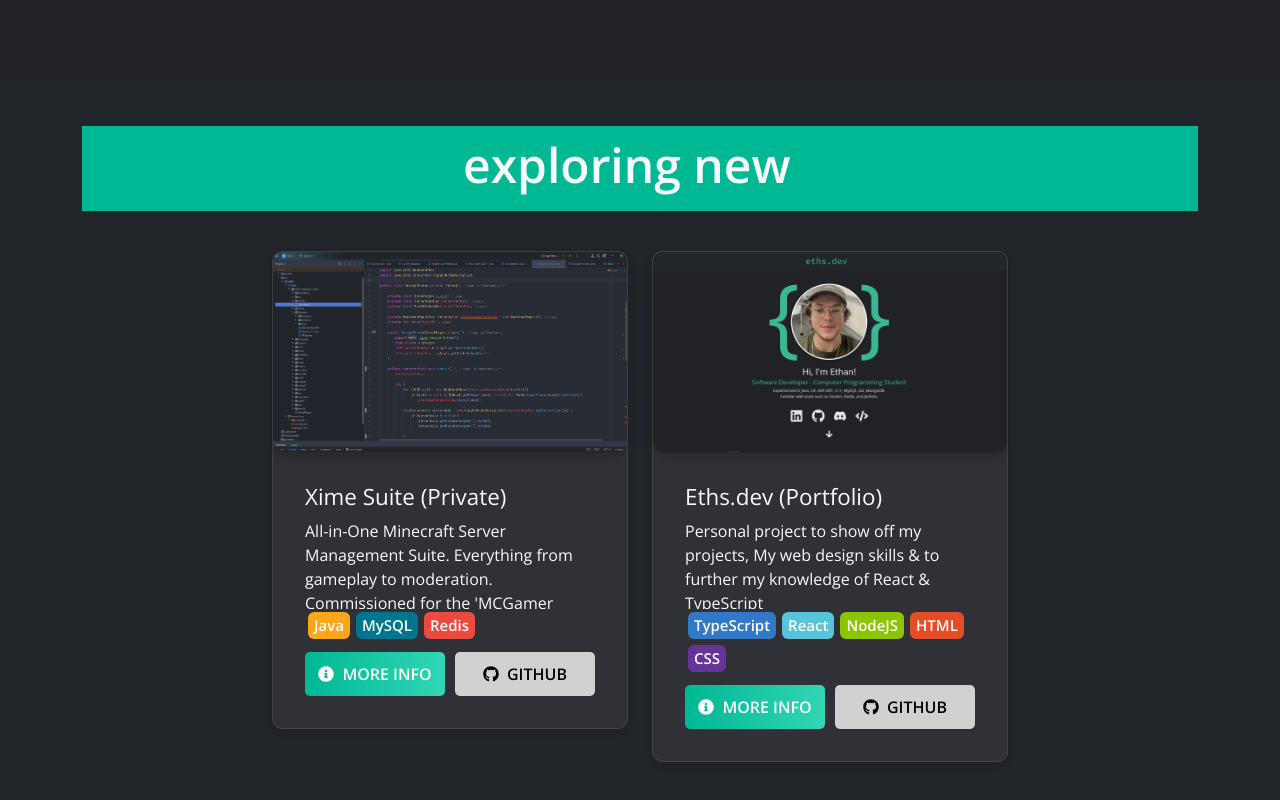
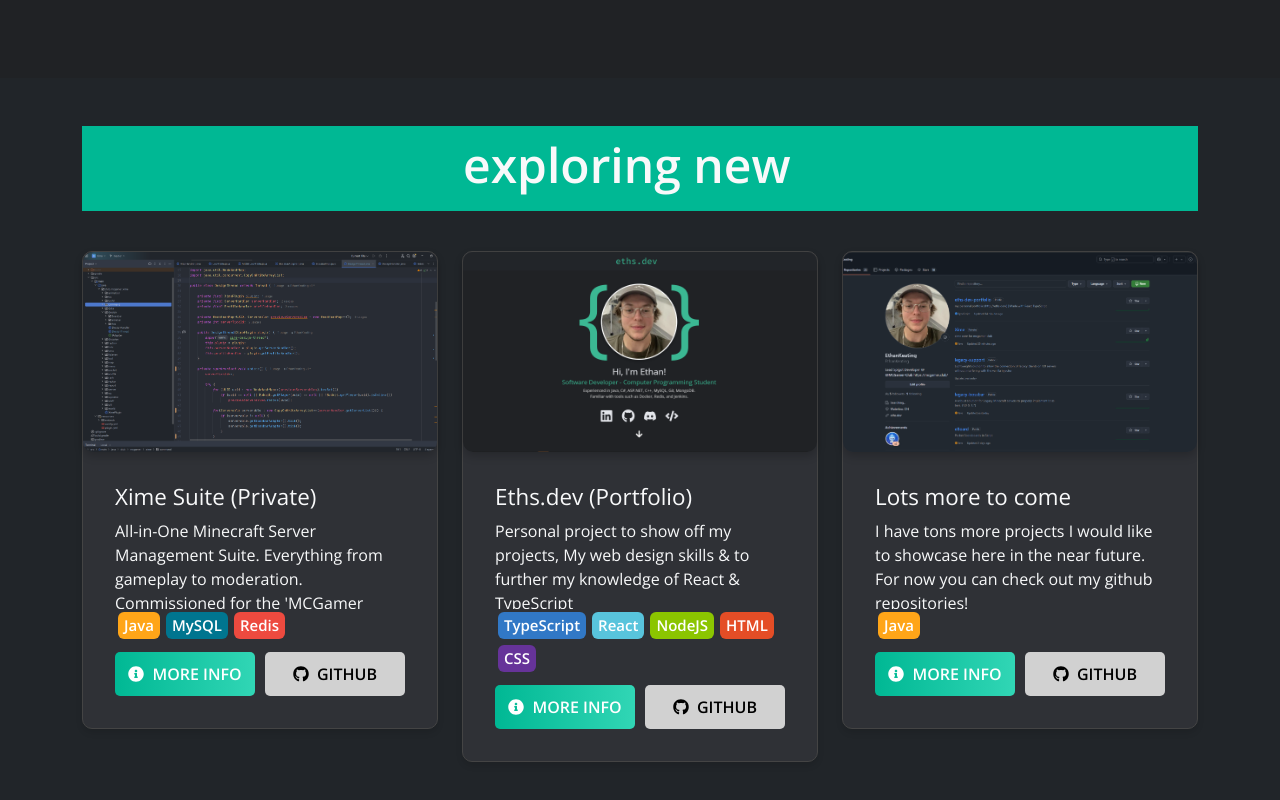
Before and after one commit to EthanKeating/eths-dev-portfolio, a React (Vite) app: page / in a window 1280 px wide. Shown: the part 958-1758 px from the top of the page. Built offline with nearby package versions, Linux system fonts and the light colour scheme.

Commit message:
Added another project line

```diff
--- a/src/components/Projects.tsx
+++ b/src/components/Projects.tsx
@@ -29,6 +29,14 @@
         { name: "CSS" },
       ],
       githubUrl: "https://github.com/EthanKeating/eths-dev-portfolio",
+    },
+    {
+      title: "Lots more to come",
+      description:
+        "I have tons more projects I would like to showcase here in the near future. For now you can check out my github repositories!",
+      imageUrl: "/more.png",
+      technologies: [{ name: "Java" }],
+      githubUrl: "https://github.com/EthanKeating/",
     },
   ];
 
```
Also changed, not shown: public/more.png (added).
